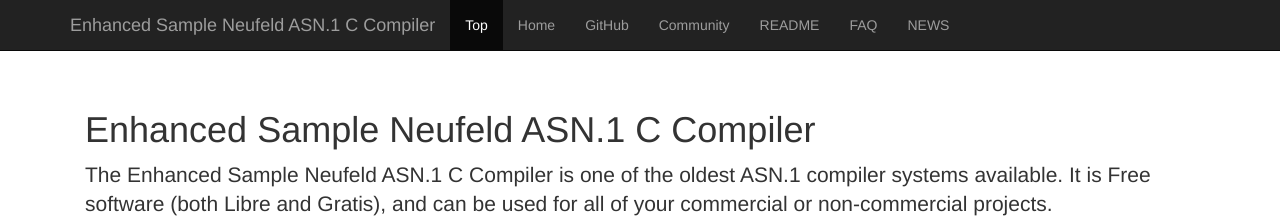
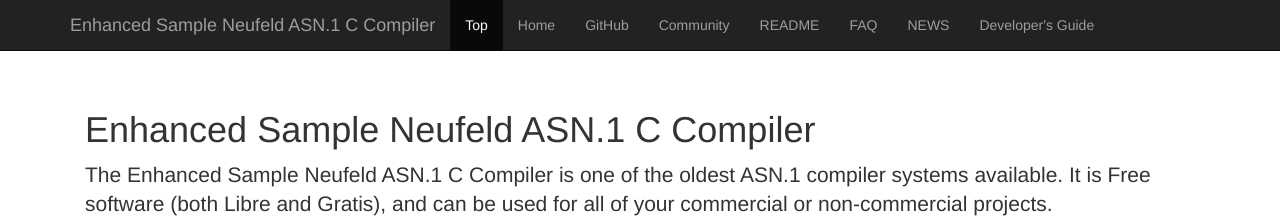
Before and after one commit to esnacc/esnacc.github.io, a Jekyll site: the page built from index.html, in a window 1280 px wide. Shown: the top 218 px of the page. Built offline with Jekyll 4.4.1, drawn with Linux system fonts in a browser that asks for light colours; nearby versions of some CDN libraries.

Commit message:
Add a link to the developer's guide

```diff
--- a/_layouts/default.html
+++ b/_layouts/default.html
@@ -30,6 +30,7 @@
               <li><a href="https://github.com/esnacc/esnacc-ng/blob/master/README.md">README</a></li>
               <li><a href="https://github.com/esnacc/esnacc-ng/blob/master/FAQ.md">FAQ</a></li>
               <li><a href="https://github.com/esnacc/esnacc-ng/blob/master/NEWS">NEWS</a></li>
+              <li><a href="https://github.com/esnacc/esnacc-ng/blob/master/doc/developer-guide.md">Developer's Guide</a></li>
           </ul>
         </div><!--/.nav-collapse -->
       </div>
```
